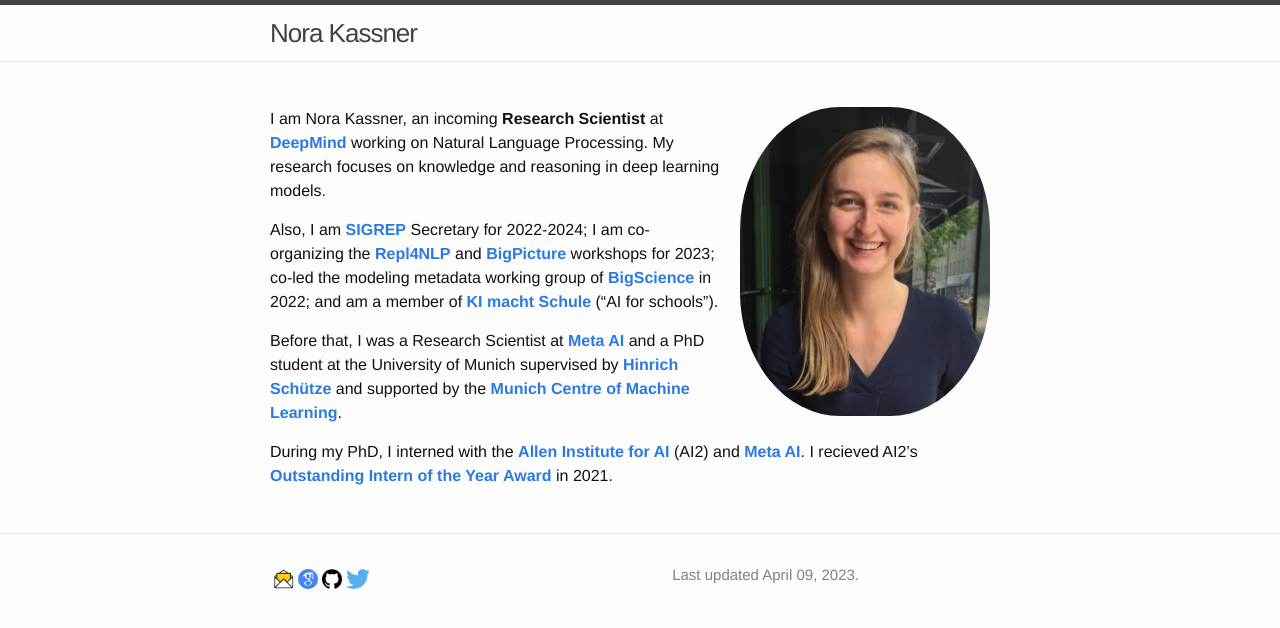
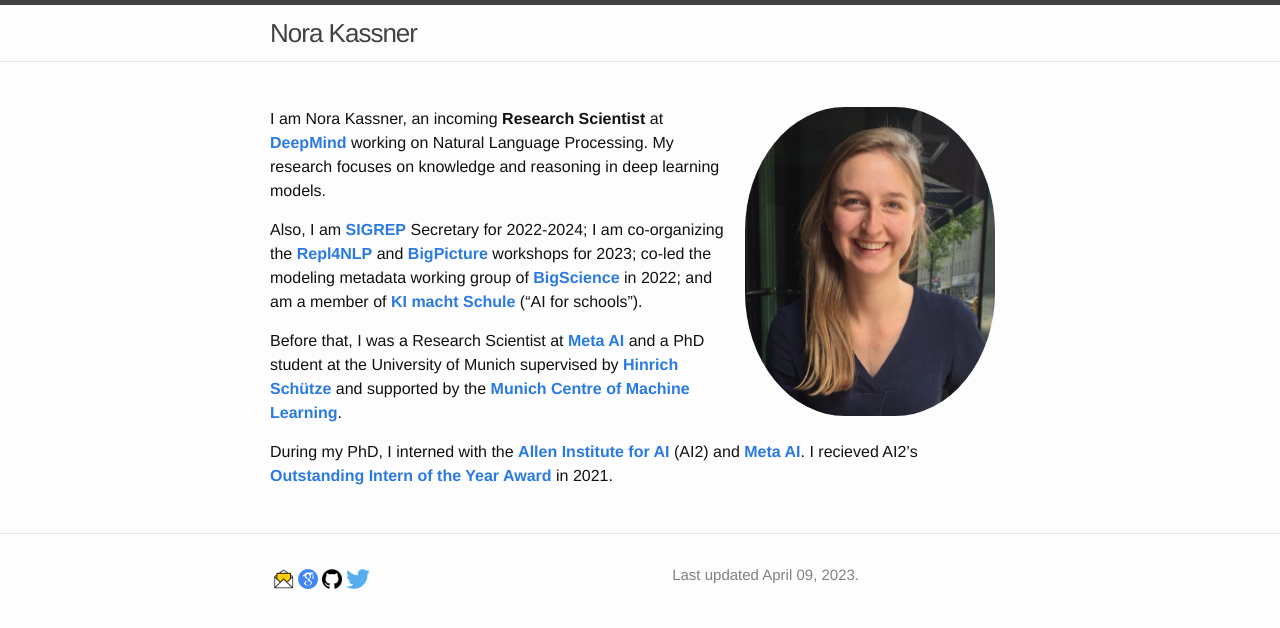
Before and after one commit to norakassner/norakassner.github.io, a Jekyll site: the page built from index.md, in a window 1280 px wide. Shown: the top 628 px of the page. Built offline with Jekyll 4.4.1, drawn with Linux system fonts in a browser that asks for light colours.

Commit message:
Initial commit

```diff
--- a/index.md
+++ b/index.md
@@ -4,7 +4,7 @@ description: I'm Nora and I am a Research Scientist in Natural Language Processi
 ---
 
 <!-- (comment) the image below can be found in img folder of this very project-->
-![i_am_a_fox](./img/people/Foto.jpeg){: style="float: right; margin: 0px 20px; width: 250px; border-radius: 40%" name="nora"}
+![i_am_a_fox](./img/people/Foto.jpeg){: style="float: right; margin: 0px 15px; width: 250px; border-radius: 40%" name="nora"}
 
 
 <!-- <a href= onMouseOver="document.readmore_1.src='/img/people/Foto.jpeg';" onMouseOut="document.readmore_1.src='/img/people/Foto.jpeg';">
```
